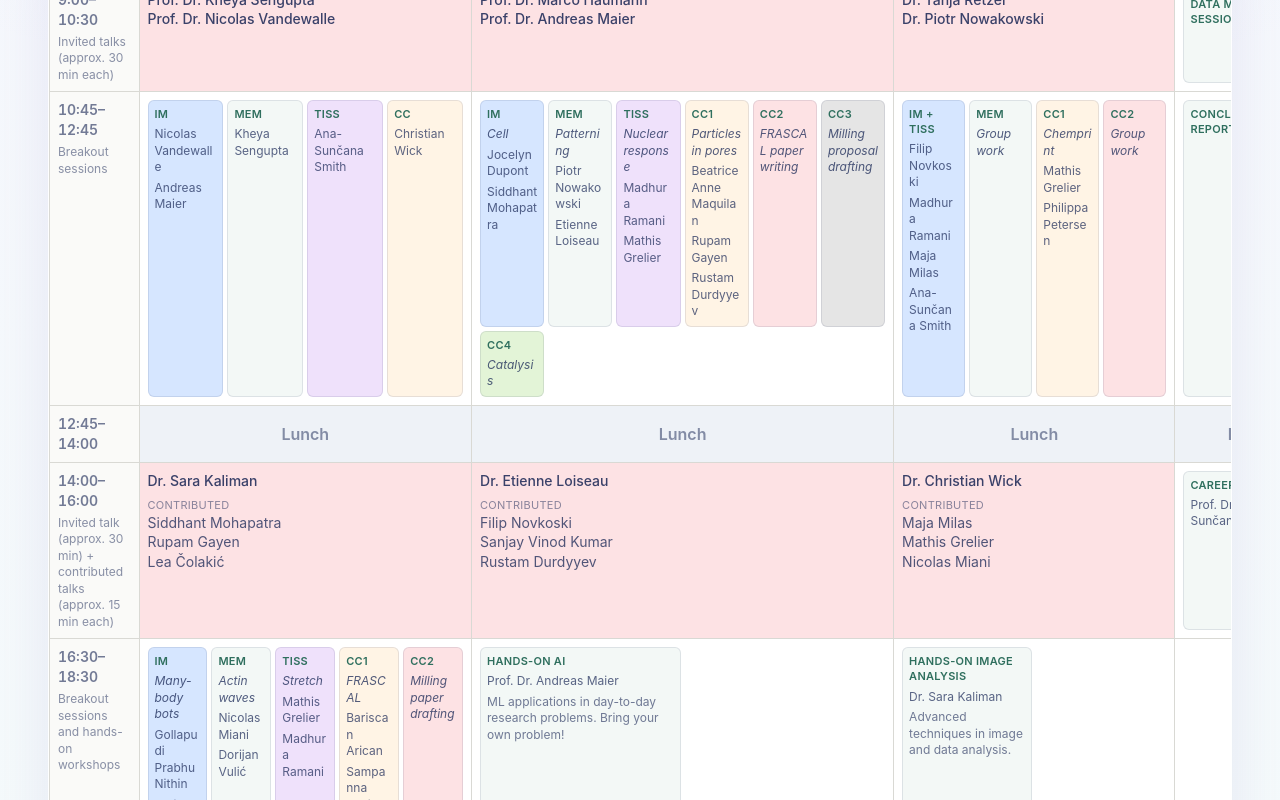
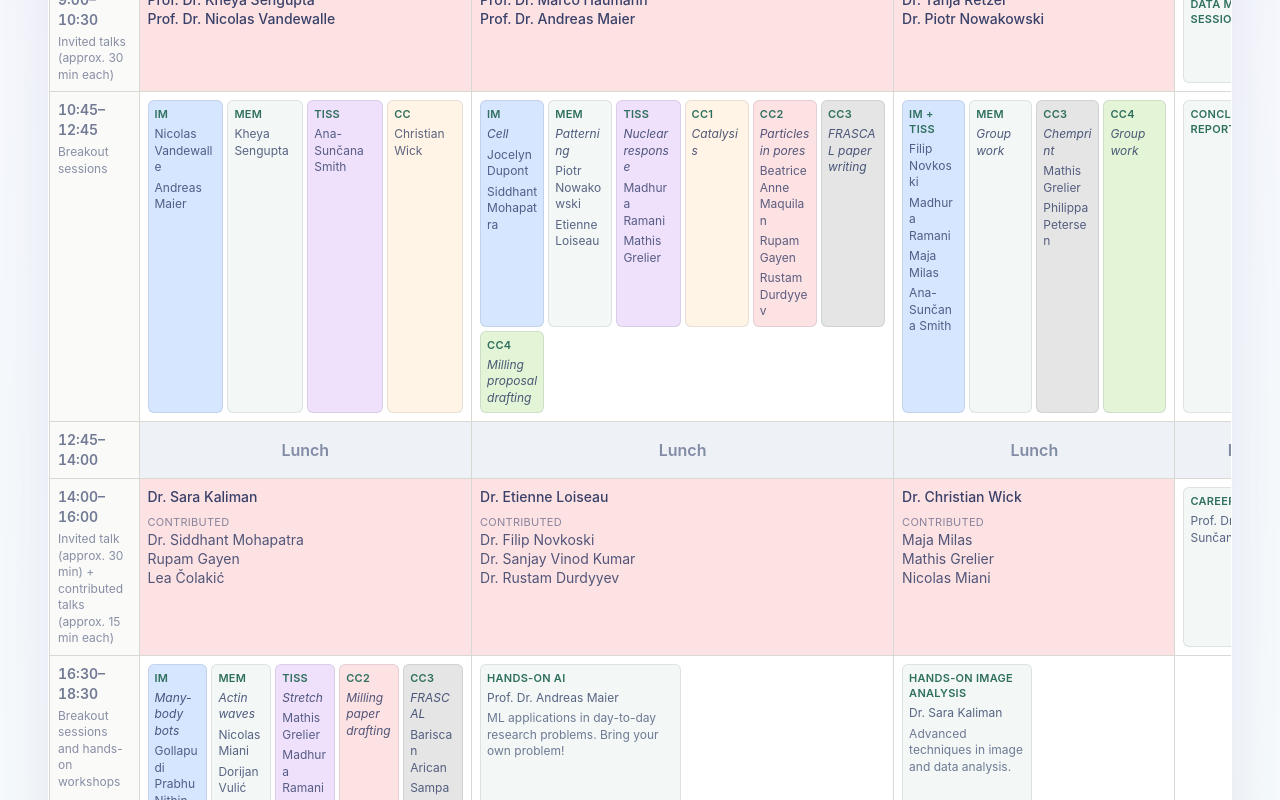
Before and after one commit to pahi-26/puls-retreat-2026, a Next.js app: page / in a window 1280 px wide. Shown: the part 2080-2880 px from the top of the page. Built offline with nearby package versions, Linux system fonts and the light colour scheme.

Commit message:
Updated schedule

```diff
--- a/data/programme.ts
+++ b/data/programme.ts
@@ -93,14 +93,14 @@ export const slots: Slot[] = [
           { group: groups.im, topic: "Cell", people: ["Jocelyn Dupont", "Siddhant Mohapatra"] },
           { group: groups.mem, topic: "Patterning", people: ["Piotr Nowakowski", "Etienne Loiseau"] },
           { group: groups.tiss, topic: "Nuclear response", people: ["Madhura Ramani", "Mathis Grelier"] },
+          { group: groups.cc1, topic: "Catalysis" },
           {
-            group: groups.cc1,
+            group: groups.cc2,
             topic: "Particles in pores",
             people: ["Beatrice Anne Maquilan", "Rupam Gayen", "Rustam Durdyyev"]
           },
-          { group: groups.cc2, topic: "FRASCAL paper writing" },
-          { group: groups.cc3, topic: "Milling proposal drafting" },
-          { group: groups.cc4, topic: "Catalysis" }
+          { group: groups.cc3, topic: "FRASCAL paper writing" },
+          { group: groups.cc4, topic: "Milling proposal drafting" }
         ]
       },
       {
@@ -115,8 +115,8 @@ export const slots: Slot[] = [
             people: ["Filip Novkoski", "Madhura Ramani", "Maja Milas", "Ana-Sunčana Smith"]
           },
           { group: groups.mem, topic: "Group work" },
-          { group: groups.cc1, topic: "Chemprint", people: ["Mathis Grelier", "Philippa Petersen"] },
-          { group: groups.cc2, topic: "Group work" }
+          { group: groups.cc3, topic: "Chemprint", people: ["Mathis Grelier", "Philippa Petersen"] },
+          { group: groups.cc4, topic: "Group work" }
         ]
       },
       { kind: "tracks", tracks: [{ title: "Conclusion reports", time: "From 11:15" }] }
@@ -133,12 +133,12 @@ export const slots: Slot[] = [
       {
         kind: "talks",
         invited: ["Dr. Sara Kaliman"],
-        contributed: ["Siddhant Mohapatra", "Rupam Gayen", "Lea Čolakić"]
+        contributed: ["Dr. Siddhant Mohapatra", "Rupam Gayen", "Lea Čolakić"]
       },
       {
         kind: "talks",
         invited: ["Dr. Etienne Loiseau"],
-        contributed: ["Filip Novkoski", "Sanjay Vinod Kumar", "Rustam Durdyyev"]
+        contributed: ["Dr. Filip Novkoski", "Dr. Sanjay Vinod Kumar", "Dr. Rustam Durdyyev"]
       },
       {
         kind: "talks",
@@ -162,8 +162,8 @@ export const slots: Slot[] = [
           { group: groups.im, topic: "Many-body bots", people: ["Gollapudi Prabhu Nithin", "Prajol Shrestha"] },
           { group: groups.mem, topic: "Actin waves", people: ["Nicolas Miani", "Dorijan Vulić"] },
           { group: groups.tiss, topic: "Stretch", people: ["Mathis Grelier", "Madhura Ramani"] },
-          { group: groups.cc1, topic: "FRASCAL", people: ["Bariscan Arican", "Sampanna Pahi"] },
-          { group: groups.cc2, topic: "Milling paper drafting" }
+          { group: groups.cc2, topic: "Milling paper drafting" },
+          { group: groups.cc3, topic: "FRASCAL", people: ["Bariscan Arican", "Sampanna Pahi"] },
         ]
       },
       {
```
